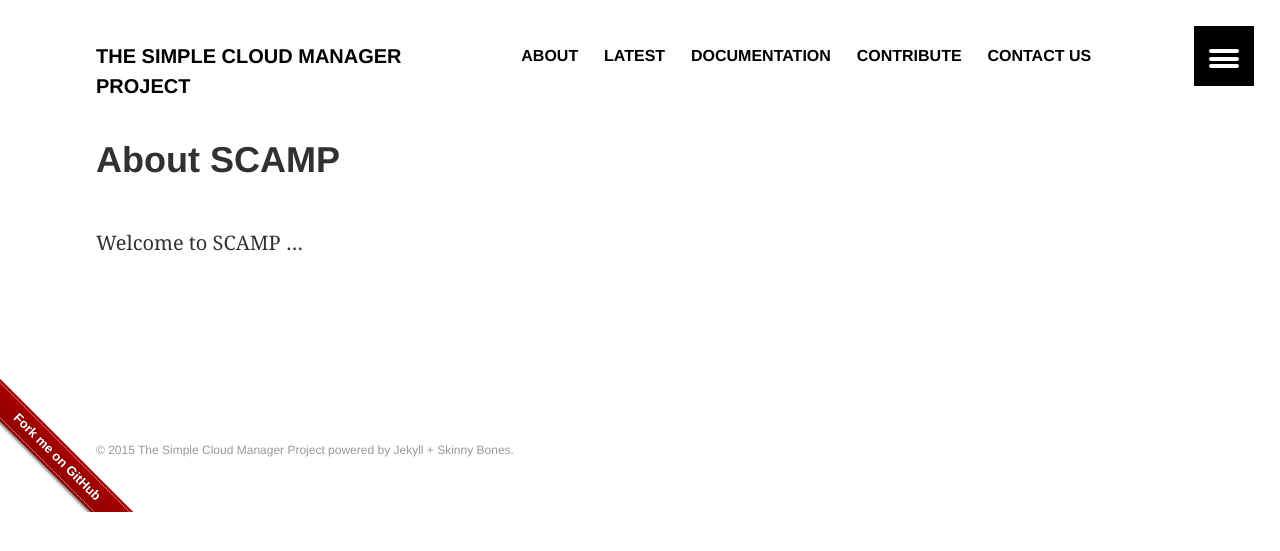
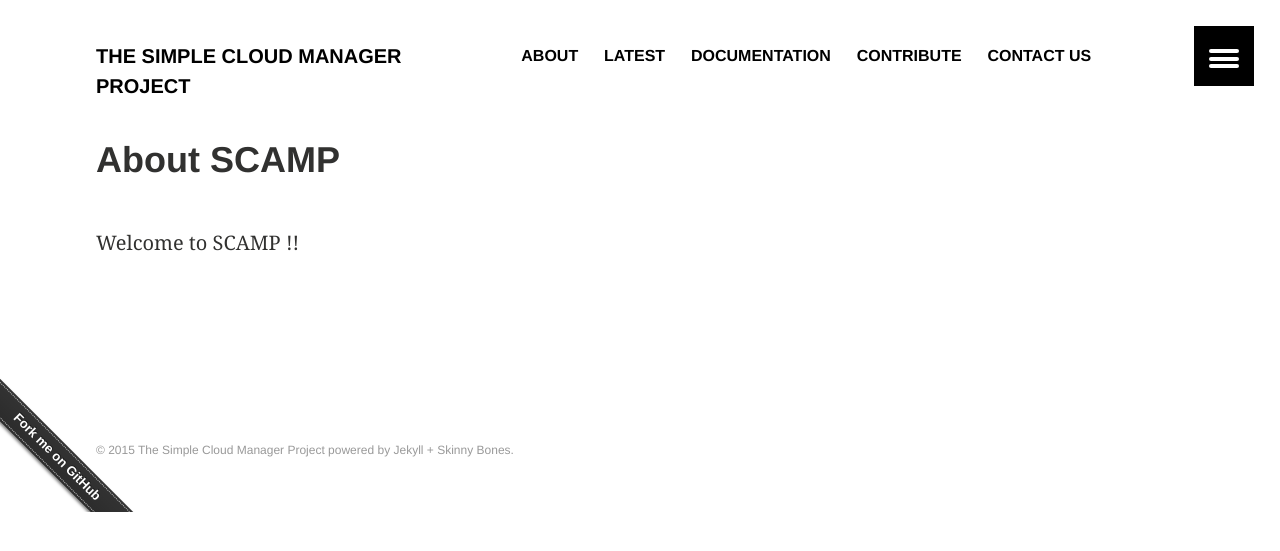
Before and after one commit to brentstineman/SimpleCloudManagerProject.github.io, a Jekyll site: the page built from index.md, in a window 1280 px wide. Shown: the top 551 px of the page. Built offline with Jekyll 4.4.1, drawn with Linux system fonts in a browser that asks for light colours.

Commit message:
change color of forkme

```diff
--- a/_layouts/default.html
+++ b/_layouts/default.html
@@ -44,6 +44,12 @@
     <![endif]-->
 
 	<link rel="stylesheet" href="{{ site.url }}/css/gh-fork-ribbon.css" />
+
+	<style>
+		.left-bottom .github-fork-ribbon {
+            background-color: #333;
+        }
+	</style>
   </head>
 
   <body>
--- a/index.md
+++ b/index.md
@@ -4,4 +4,4 @@ permalink: /
 title: "About SCAMP"
 ---
 
-Welcome to SCAMP ...
+Welcome to SCAMP !!
```
